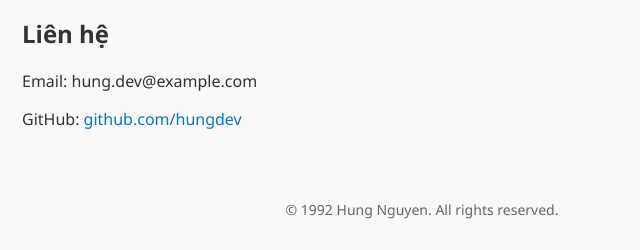
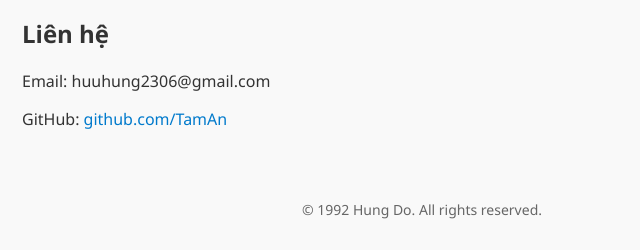
Before and after one commit to TamAn92/Portfolio, a plain HTML site: page index.html in a window 1280 px wide. Shown: the part 665-915 px from the top of the page, 218-858 px from the left. Drawn offline with Linux system fonts and the light colour scheme.

Commit message:
Update index.html

```diff
--- a/index.html
+++ b/index.html
@@ -27,12 +27,12 @@
 
   <section class="contact">
     <h2>Liên hệ</h2>
-    <p>Email: hung.dev@example.com</p>
-    <p>GitHub: <a href="https://github.com/hungdev">github.com/hungdev</a></p>
+    <p>Email: huuhung2306@gmail.com</p>
+    <p>GitHub: <a href="https://github.com/TamAn">github.com/TamAn</a></p>
   </section>
 
   <footer>
-    <p>&copy; 1992 Hung Nguyen. All rights reserved.</p>
+    <p>&copy; 1992 Hung Do. All rights reserved.</p>
   </footer>
 </body>
 </html>
```
